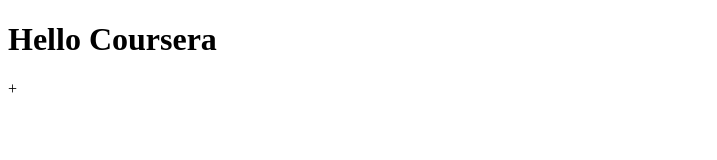
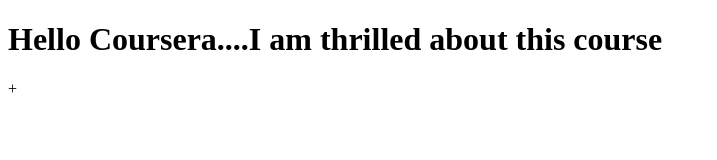
Before and after one commit to davidefrancolino/coursera-test, a plain HTML site: page index.html in a window 1280 px wide. Shown: the whole page, without its empty margins (0-717 px from the left). Drawn offline with Linux system fonts and the light colour scheme.

Commit message:
Next version

```diff
--- a/index.html
+++ b/index.html
@@ -5,7 +5,7 @@
     <title>Hello coursera</title>
   </head>
   <body>
-    <h1>Hello Coursera</h1>+
+    <h1>Hello Coursera....I am thrilled about this course</h1>+
 
 
   </body>
```
